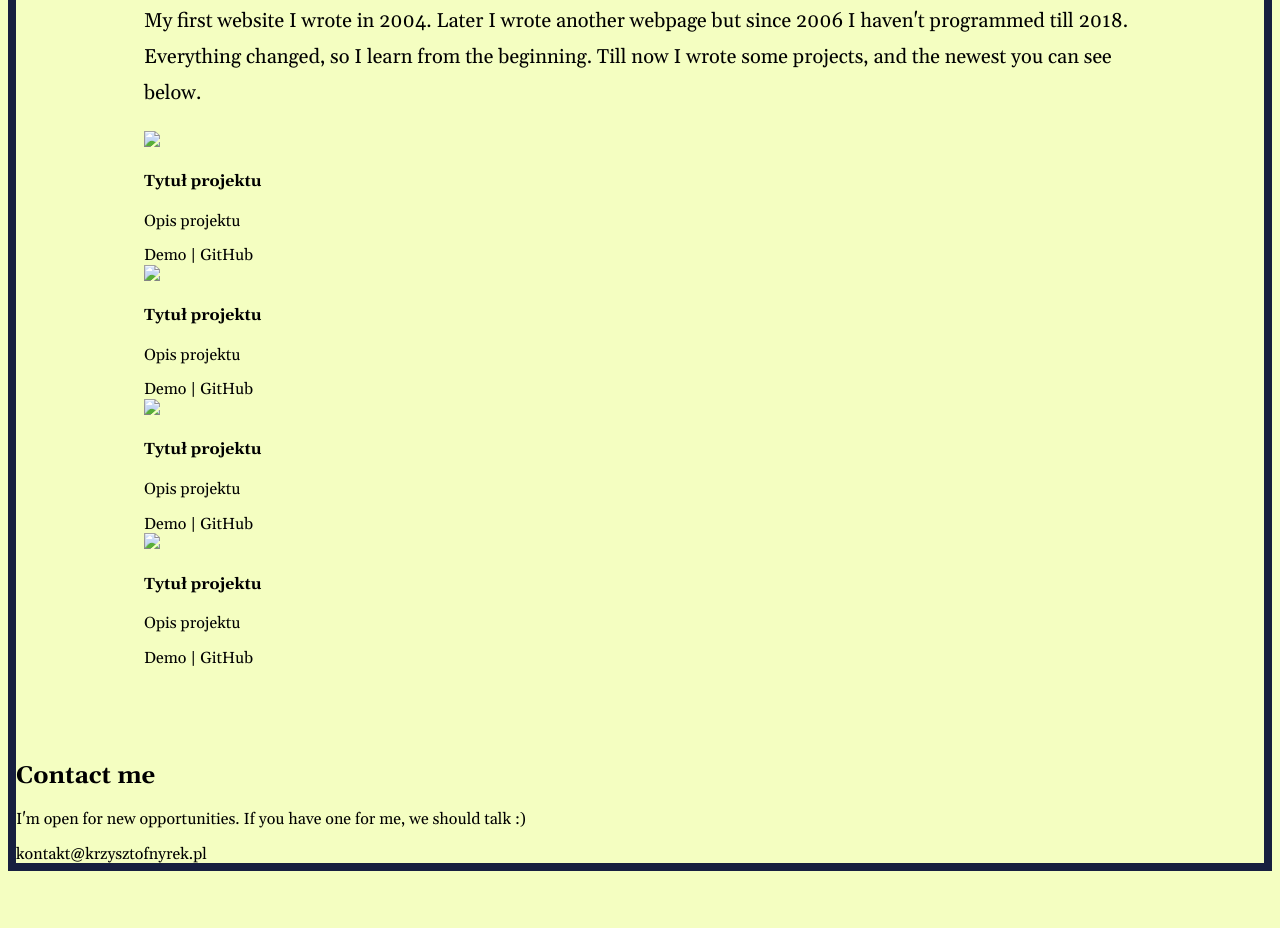
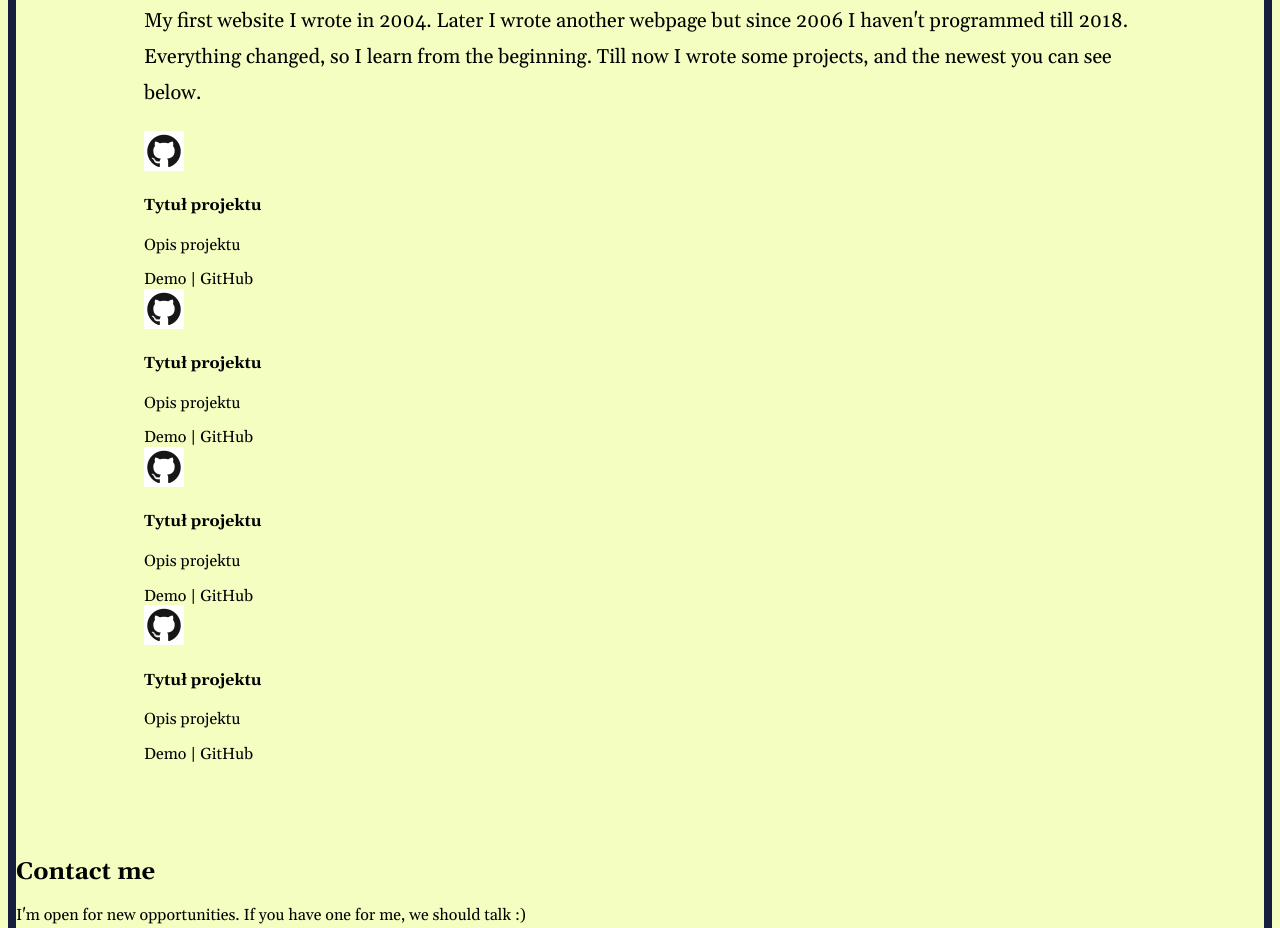
Before and after one commit to Dekstryn/dekstryn.github.io, a website: page src/content/index.html in a window 1280 px wide. Shown: the part 1615-2543 px from the top of the page. Before the commit the page ends 2494 px from the top, so only its background shows below. Drawn offline with nearby package versions, Linux system fonts and the light colour scheme; files that its build step writes are made by us from their sources.

Commit message:
Added github img link

```diff
--- a/src/content/index.html
+++ b/src/content/index.html
@@ -78,27 +78,27 @@
        <p class="skills__text">
         My first website I wrote in 2004. Later I wrote another webpage but since 2006 I haven't programmed till 2018. Everything changed, so I learn from the beginning. Till now I wrote some projects, and the newest you can see below.
        </p>
-      <section class="portfolio">
+      <section class="portfolio portfolio--js">
         <div class="portfolio__box">
-          <img src=#>
+          <img src="../assets/img/github.png">
           <h4 class="portfolio__title">Tytuł projektu</h4>
           <p class="portfolio__description">Opis projektu</p>
           <footer class="portfolio__footer">Demo | GitHub</footer>
         </div>
         <div class="portfolio__box">
-          <img src=#>
+          <img src="../assets/img/github.png">
           <h4 class="portfolio__title">Tytuł projektu</h4>
           <p class="portfolio__description">Opis projektu</p>
           <footer class="portfolio__footer">Demo | GitHub</footer>
         </div>
         <div class="portfolio__box">
-          <img src=#>
+          <img src="../assets/img/github.png">
           <h4 class="portfolio__title">Tytuł projektu</h4>
           <p class="portfolio__description">Opis projektu</p>
           <footer class="portfolio__footer">Demo | GitHub</footer>
         </div>
         <div class="portfolio__box">
-          <img src=#>
+          <img src="../assets/img/github.png">
           <h4 class="portfolio__title">Tytuł projektu</h4>
           <p class="portfolio__description">Opis projektu</p>
           <footer class="portfolio__footer">Demo | GitHub</footer>
```
